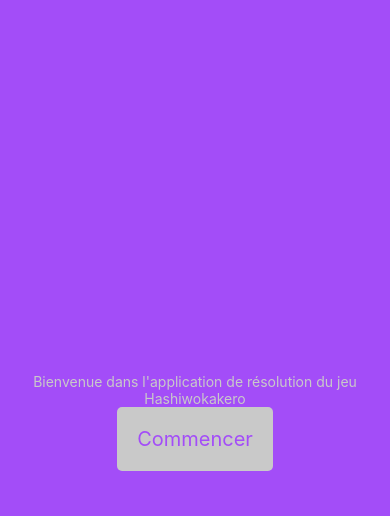
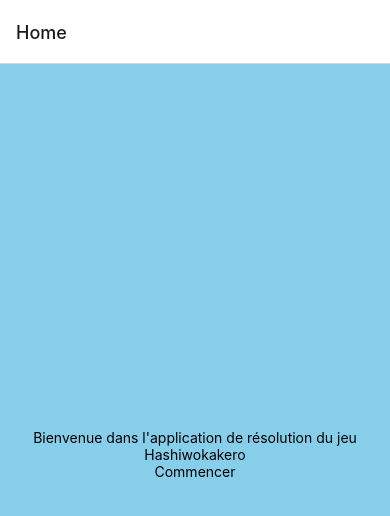
Before and after one commit to Enario4/Hashiwokakero, a React Native app in the folder Hashiwokakero/: screen /Home in a window 390 px wide. Shown: the top 516 px of the page. Built offline with nearby package versions, Linux system fonts and the light colour scheme.

Commit message:
début fonctipnnalité photo

```diff
--- a/Hashiwokakero/App.js
+++ b/Hashiwokakero/App.js
@@ -1,40 +1,49 @@
 import { StatusBar } from 'expo-status-bar';
 import { StyleSheet, Text, TouchableOpacity, View } from 'react-native';
+import { Loading } from './screens/Loading.js';
+import { Photo } from './screens/Photo.js';
+import { Home } from './screens/Home.js';
+import { NavigationContainer } from '@react-navigation/native';
+import { createNativeStackNavigator } from '@react-navigation/native-stack';
+import { createBottomTabNavigator } from '@react-navigation/bottom-tabs';
+
+const Stack = createNativeStackNavigator();
+
+const Tab = createBottomTabNavigator();
+
 
 export default function App() {
   return (
-    <View style={styles.container}>
-      <Text style={styles.intro} >
-        Bienvenue dans l'application de résolution du jeu Hashiwokakero
-      </Text>
-      <StatusBar style="auto" />
-      <TouchableOpacity onPress={() => alert('Coucou !')} style={styles.button}>
-        <Text style={styles.buttonText}>Commencer</Text>
-      </TouchableOpacity>
-    </View>
+    <NavigationContainer>
+        <Stack.Navigator>
+          <Stack.Screen name="Home" component={Home} />
+          <Stack.Screen name="Photo" component={Photo} />
+      </Stack.Navigator>
+    </NavigationContainer>
   );
 }
+
 
 const styles = StyleSheet.create({
   container: {
     flex: 1,
-    backgroundColor: '#A34DF8',
+    backgroundColor: '#87CEEB',
     textAlign: 'center',
     alignItems: 'center',
     justifyContent: 'center',
   },
   intro: {
-    color: '#C9C9C9',
+    color: 'black',
     textAlign: 'center',
   },
   button: {
-    backgroundColor: "#C9C9C9",
+    backgroundColor: "black",
     padding: 20,
     borderRadius: 5,
   },
   buttonText: {
     fontSize: 20,
-    color: '#A34DF8',
+    color: '#87CEEB',
   },
 
 });
--- /dev/null
+++ b/Hashiwokakero/screens/Home.js
@@ -0,0 +1,43 @@
+import {StatusBar} from 'expo-status-bar';
+import {StyleSheet, Text, View, TouchableOpacity} from 'react-native';
+import { NavigationContainer } from '@react-navigation/native';
+import {GridLoader} from 'react-spinners/ClipLoader';
+import { App } from '../App.js';
+//import styles from '../Styles.css';
+
+
+const Home = function({navigation}) {
+    return (
+        <View style={styles.container}>
+            <Text style={styles.intro} >
+                Bienvenue dans l'application de résolution du jeu Hashiwokakero
+            </Text>
+            <StatusBar style="auto" />
+            <TouchableOpacity onPress={() =>navigation.navigate('Photo')} style={styles.button}>
+                <Text style={styles.buttonText}>Commencer</Text>
+            </TouchableOpacity>
+      </View>
+    );
+}
+export {Home};
+
+const styles = StyleSheet.create({
+    container: {
+        flex: 1,
+        backgroundColor: '#87CEEB',
+        textAlign: 'center',
+        alignItems: 'center',
+        justifyContent: 'center',
+    },
+    intro: {
+        color: 'black',
+        textAlign: 'center',
+        Top: 20,
+    },
+    homeButton: {
+        backgroundColor: "white",
+        width:"100%",
+        justifyContent: 'center',
+        position:'relative',
+    },
+  });
--- /dev/null
+++ b/Hashiwokakero/screens/Loading.js
@@ -0,0 +1,26 @@
+import {StatusBar} from 'expo-status-bar';
+import {StyleSheet, SafeAreaView, ScrollView, ActivityIndicator} from 'react-native';
+import {GridLoader} from 'react-spinners/ClipLoader';
+//import styles from '../Styles.css';
+
+
+const Loading = function() {
+    return (
+        <SafeAreaView style={styles.container}>
+            <ScrollView style={styles.scrollview}>
+                <ActivityIndicator size='large' color="white" />
+            </ScrollView>
+        </SafeAreaView>
+    );
+}
+export {Loading};
+
+const styles = StyleSheet.create({
+    container: {
+        flex: 1,
+        backgroundColor: '#87CEEB',
+        textAlign: 'center',
+        alignItems: 'center',
+        justifyContent: 'center',
+      },
+  });
--- /dev/null
+++ b/Hashiwokakero/screens/Photo.js
@@ -0,0 +1,46 @@
+import {StatusBar} from 'expo-status-bar';
+import {StyleSheet, Text, SafeAreaView, ScrollView, Dimensions, View, TouchableOpacity} from 'react-native';
+import { NavigationContainer } from '@react-navigation/native';
+import {GridLoader} from 'react-spinners/ClipLoader';
+import { App } from '../App.js';
+//import styles from '../Styles.css';
+import React, { useState, useRef, useEffect } from "react";
+import { Camera } from "expo-camera";
+const WINDOW_HEIGHT = Dimensions.get("window").height;
+const closeButtonSize = Math.floor(WINDOW_HEIGHT * 0.032);
+const captureSize = Math.floor(WINDOW_HEIGHT * 0.09);
+
+
+const Photo = function({navigation}) {
+    const [hasPermission, setHasPermission] = useState(null);
+    const [cameraType, setCameraType] = useState(Camera.Constants.Type.back);
+    const [isPreview, setIsPreview] = useState(false);
+    const [isCameraReady, setIsCameraReady] = useState(false);
+    const cameraRef = useRef();
+    return (
+        <SafeAreaView style={styles.container}>
+            <ScrollView style={styles.scrollview}>
+                <Text> Prise de la grille en photo </Text>
+                <TouchableOpacity onPress={() =>navigation.navigate("Home")} style={styles.homeButton}>
+                    <Text style={styles.buttonText}>Home</Text>
+                </TouchableOpacity>
+            </ScrollView>
+        </SafeAreaView>
+    );
+}
+export {Photo};
+
+const styles = StyleSheet.create({
+    container: {
+        flex: 1,
+        backgroundColor: '#87CEEB',
+        textAlign: 'center',
+        alignItems: 'center',
+        justifyContent: 'center',
+      },
+    homeButton: {
+        backgroundColor: "black",
+        padding: 10,
+        borderRadius: 5
+    },
+  });
--- /dev/null
+++ b/Hashiwokakero/styles/Styles.css
@@ -0,0 +1,23 @@
+.container{
+    display: flex;
+    background-color: #A34DF8;
+    text-align: center;
+    align-items: center;
+    justify-content: center;
+}
+
+.intro{
+    color: #c9c9c9;
+    text-align: center;
+}
+
+.button{
+    background-color: #c9c9c9;
+    padding: 20em;
+    border-radius: 5em;
+}
+
+.buttonText {
+    font-size: 20em;
+    color: #A34DF8;
+}
```
Also changed, not shown: Hashiwokakero/package.json (+7 -1 lines), 2 other files (tests, documents, lock files or other folders).
